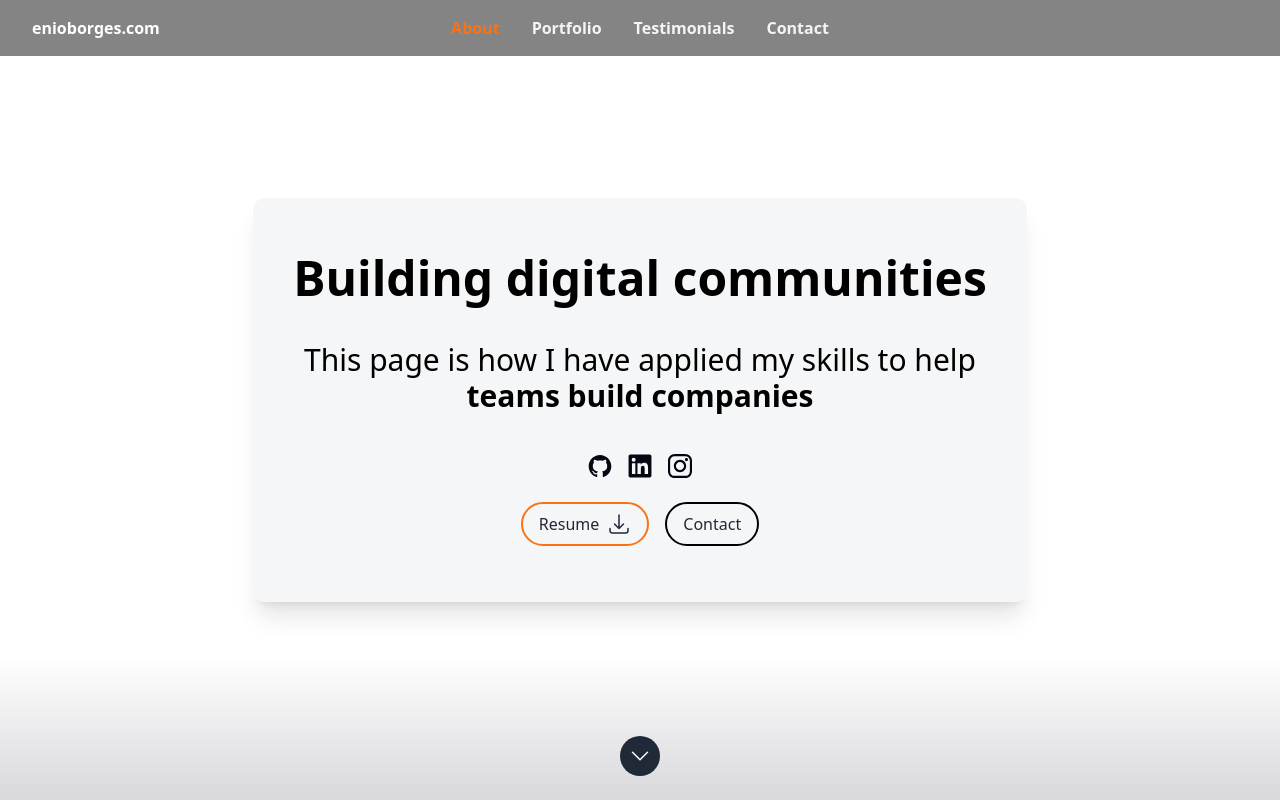
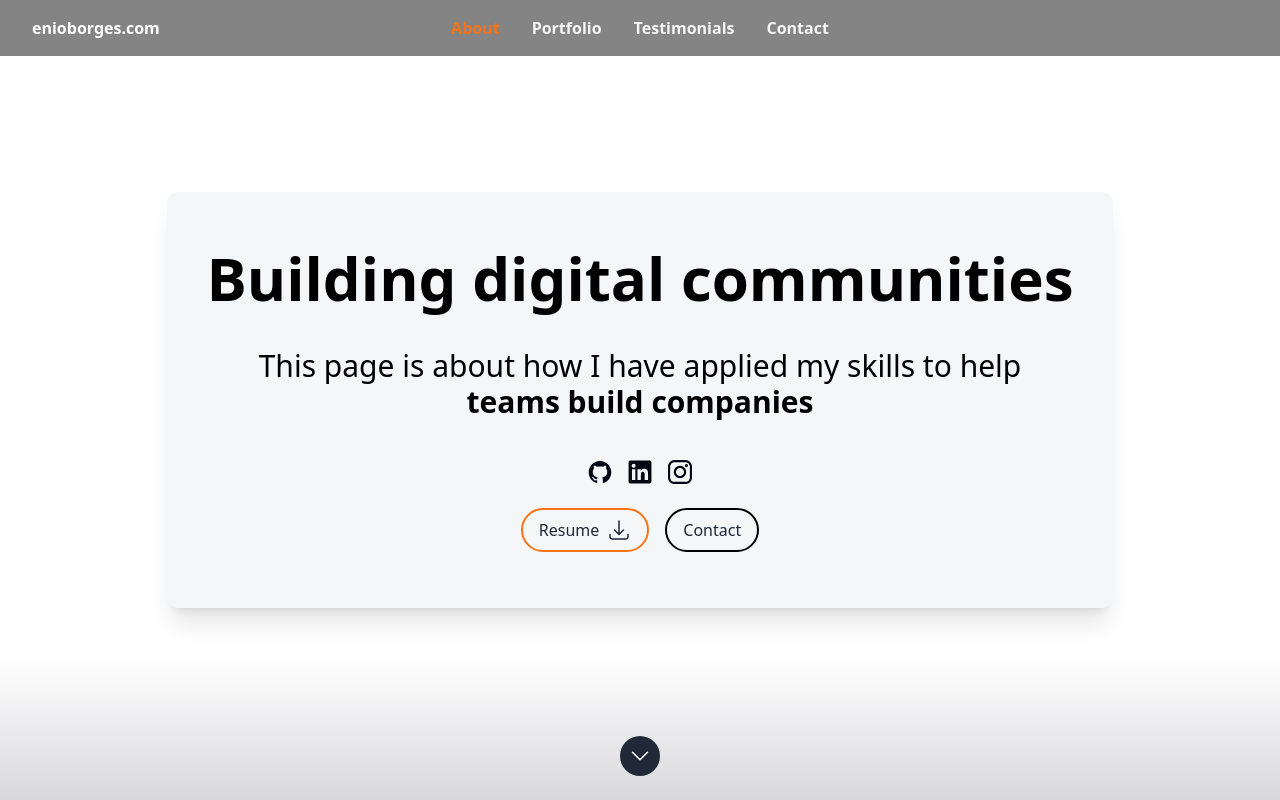
Before and after one commit to borgesenioc/react-resume-enio, a Next.js app: page / in a window 1280 px wide. Shown: the top 800 px of the page. Built offline with nearby package versions, Linux system fonts and the light colour scheme.

Commit message:
Adjust hero heading

```diff
--- a/src/components/Sections/Hero.tsx
+++ b/src/components/Sections/Hero.tsx
@@ -22,7 +22,7 @@ const Hero: FC = memo(() => {
         />
         <div className="z-10  max-w-screen-lg px-4 lg:px-0">
           <div className="flex flex-col items-center gap-y-6 rounded-xl bg-gray-400/10 p-6 px-10 text-center shadow-xl backdrop-blur-sm">
-            <h1 className="pt-8 text-xl font-bold text-black sm:text-5xl lg:text-5xl">{name}</h1>
+            <h1 className="pt-8 text-5xl font-bold text-black sm:text-6xl lg:text-6xl">{name}</h1>
             {description}
             <div className="flex gap-x-4 text-gray-950">
               <Socials />
--- a/src/data/data.tsx
+++ b/src/data/data.tsx
@@ -59,8 +59,8 @@ export const heroData: Hero = {
   name: `Building digital communities`,
   description: (
     <>
-      <p className="mb-4 mt-4 text-2xl text-black sm:text-3xl lg:text-3xl">
-       This page is how I have applied my skills to help
+      <p className="mb-4 mt-4 text-3xl text-black sm:text-4xl lg:text-3xl">
+       This page is about how I have applied my skills to help
        <strong className=" block text-black"> teams build companies</strong>
       </p>
 
```
